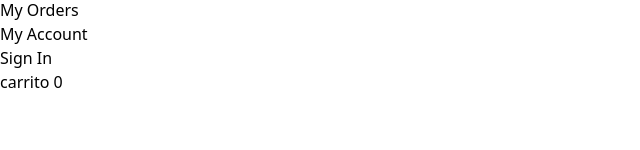
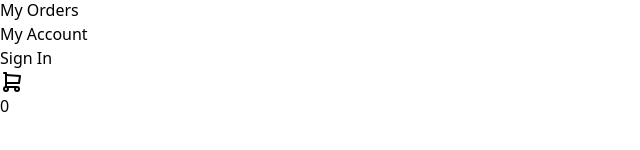
Before and after one commit to CeciliaGarcia15/react-course, a React (Vite) app: page / in a window 1280 px wide. Shown: the part 218-368 px from the top of the page, without its empty margins (0-640 px from the left). Built offline with nearby package versions, Linux system fonts and the light colour scheme; no server answers.

Commit message:
implemente usecontext

```diff
--- a/src/Components/Card/index.jsx
+++ b/src/Components/Card/index.jsx
@@ -1,10 +1,19 @@
+import { useContext } from "react"
+import { ShoppingCartContext } from "../../Context"
+
+
 const Card = (data) => {
+    const context = useContext(ShoppingCartContext)
+
     return(
         <div className="w-56 bg-white rounded-lg cursor-pointer h-60">
             <figure className="relative w-full mb-2 h-4/5">
                 <span className="absolute bottom-0 left-0 px-3 py-0.5 m-2 text-xs text-black rounded-lg bg-white/60">{data.data.category.name}</span>
                 <img className="object-cover w-full h-full rounded-lg" src={data.data.images[0]} alt={data.data.title} />
-                <div className="absolute top-0 right-0 flex items-center justify-center w-6 h-6 p-1 m-2 bg-white rounded-full">
+                <div
+                className="absolute top-0 right-0 flex items-center justify-center w-6 h-6 p-1 m-2 bg-white rounded-full"
+                onClick={()=> context.setCount(context.count + 1)}
+                >
                     +
                 </div>
             </figure>
--- a/src/Components/Navbar/index.jsx
+++ b/src/Components/Navbar/index.jsx
@@ -1,7 +1,10 @@
+import { useContext } from "react";
 import { NavLink } from "react-router-dom";
+import { ShoppingCartContext } from "../../Context";
 
 
 const Navbar = () => {
+    const context = useContext(ShoppingCartContext)
     const activeStyle = 'underline underline-offset-4';
     return(
         <nav className="fixed top-0 z-10 flex justify-between w-full px-8 py-5 text-sm font-light item-center">
@@ -64,7 +67,13 @@ const Navbar = () => {
                     </NavLink>
                 </li>
                 <li>
-                    carrito 0
+                <svg  xmlns="http://www.w3.org/2000/svg"  width="24"  height="24"  viewBox="0 0 24 24"  fill="none"  stroke="currentColor"  stroke-width="2"  stroke-linecap="round"  stroke-linejoin="round"  class="icon icon-tabler icons-tabler-outline icon-tabler-shopping-cart">
+                <path stroke="none" d="M0 0h24v24H0z" fill="none"/>
+                <path d="M6 19m-2 0a2 2 0 1 0 4 0a2 2 0 1 0 -4 0" />
+                <path d="M17 19m-2 0a2 2 0 1 0 4 0a2 2 0 1 0 -4 0" />
+                <path d="M17 17h-11v-14h-2" />
+                <path d="M6 5l14 1l-1 7h-13" />
+                </svg> {context.count}
                 </li>
 
             </ul>
--- /dev/null
+++ b/src/Context/index.jsx
@@ -0,0 +1,18 @@
+import { createContext,useState } from "react"
+
+
+export const ShoppingCartContext = createContext()
+
+
+export const ShoppingCartProvider = ({children}) => {
+   const [count,setCount] = useState(0);
+    return(
+        <ShoppingCartContext.Provider value={{
+            count,
+            setCount,
+        }}>
+            {children}
+        </ShoppingCartContext.Provider>
+
+    )
+}
--- a/src/Pages/App/index.jsx
+++ b/src/Pages/App/index.jsx
@@ -1,5 +1,5 @@
-import { useRoutes } from 'react-router-dom'
-import { BrowserRouter } from 'react-router-dom'
+import { useRoutes,BrowserRouter } from 'react-router-dom'
+import { ShoppingCartProvider } from '../../Context'
 import Home from '../Home'
 import MyAccount from '../MyAccount'
 import MyOrder from '../MyOrder'
@@ -27,10 +27,13 @@ const AppRoutes = () =>{
 
 const  App = () => {
   return (
-    <BrowserRouter>
-    <AppRoutes/>
-    <Navbar/>
-    </BrowserRouter>
+    <ShoppingCartProvider>
+      <BrowserRouter>
+        <AppRoutes/>
+        <Navbar/>
+      </BrowserRouter>
+    </ShoppingCartProvider>
+
   )
 }
 
```
